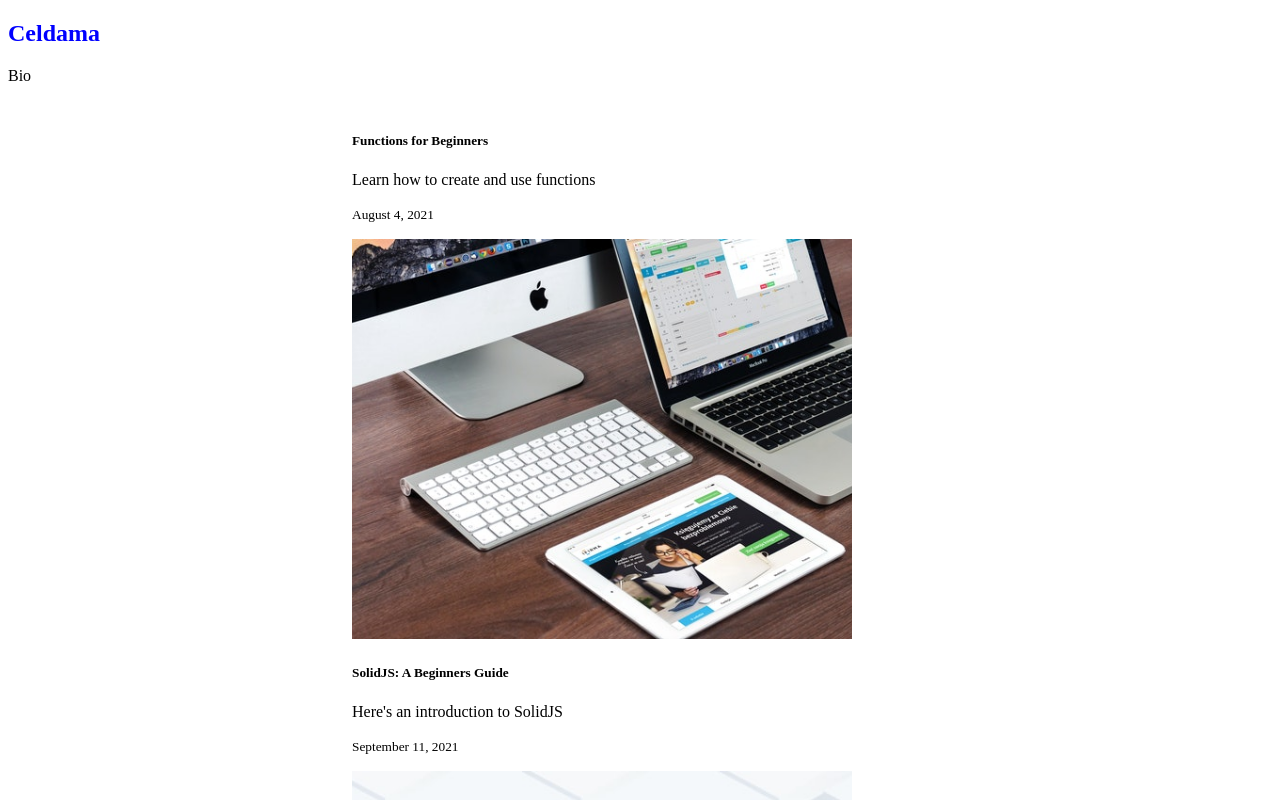
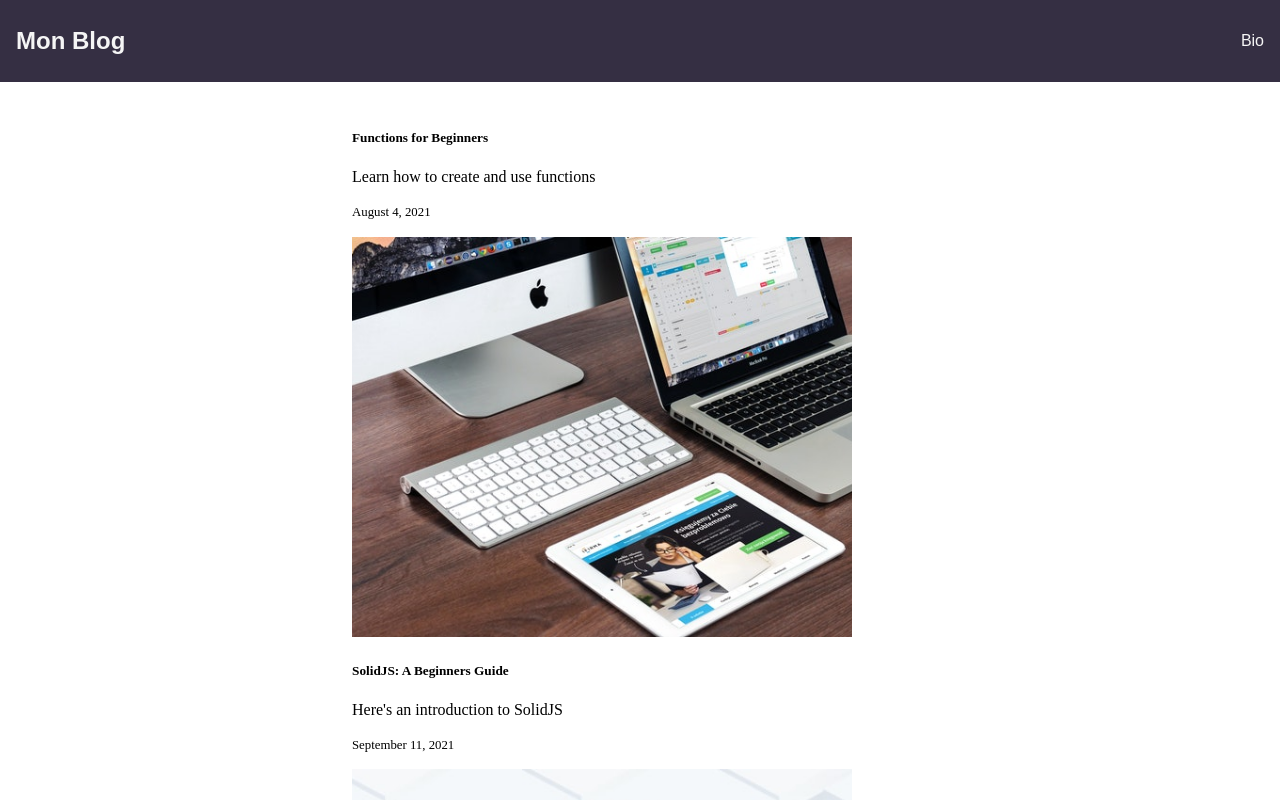
Before and after one commit to Celdama/nextjs-mdx-blog, a Next.js app: page / in a window 1280 px wide. Shown: the top 800 px of the page. Built offline with nearby package versions, Linux system fonts and the light colour scheme.

Commit message:
create basic nav style

```diff
--- a/components/Nav/index.js
+++ b/components/Nav/index.js
@@ -1,16 +1,17 @@
 import Link from 'next/link';
-import { Title } from './nav.styles';
+import { Wrapper } from './nav.styles';
 
 const Nav = () => {
   return (
-    <nav className='nav p-3 border-bottom'>
+    <Wrapper>
       <Link href='/' passHref>
-        <Title>Celdama</Title>
+        <h2>Mon Blog</h2>
       </Link>
       <Link href='/bio' passHref>
         <p className='ms-5 pointer lead my-auto'>Bio</p>
       </Link>
-    </nav>
+      {/* <input type='search' name='' id='' /> */}
+    </Wrapper>
   );
 };
 export default Nav;
--- a/components/Nav/nav.styles.js
+++ b/components/Nav/nav.styles.js
@@ -1,5 +1,15 @@
 import styled from 'styled-components';
 
-export const Title = styled.h2`
-  color: blue;
+export const Wrapper = styled.nav`
+  padding: 16px;
+  font-family: sans-serif;
+  background-color: #352f43;
+  color: whitesmoke;
+  display: flex;
+  align-items: center;
+  justify-content: space-between;
+
+  h2 {
+    margin: 0;
+  }
 `;
--- a/pages/_app.js
+++ b/pages/_app.js
@@ -1,4 +1,5 @@
 import Nav from '../components/Nav';
+import 'normalize.css/normalize.css';
 
 function MyApp({ Component, pageProps }) {
   return (
```
Also changed, not shown: pages/blog/[slug].js (+31 -28 lines).
